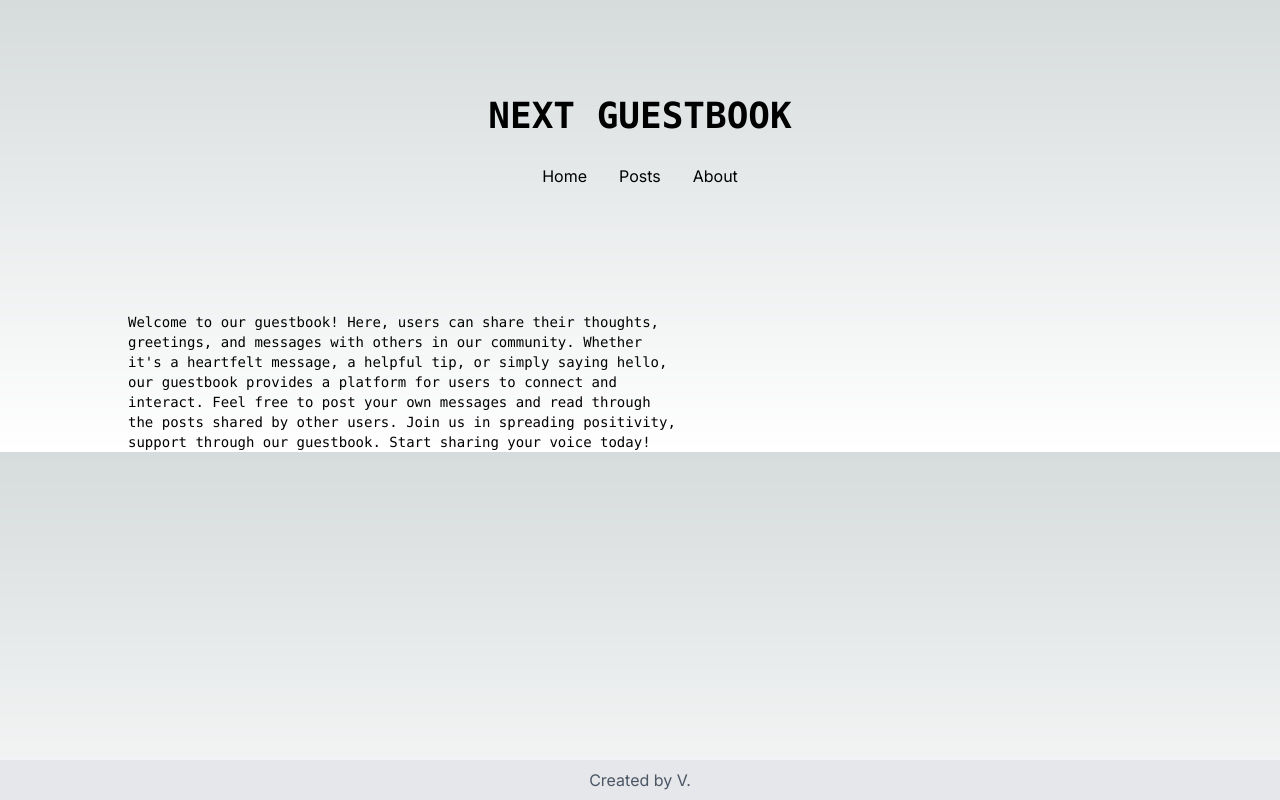
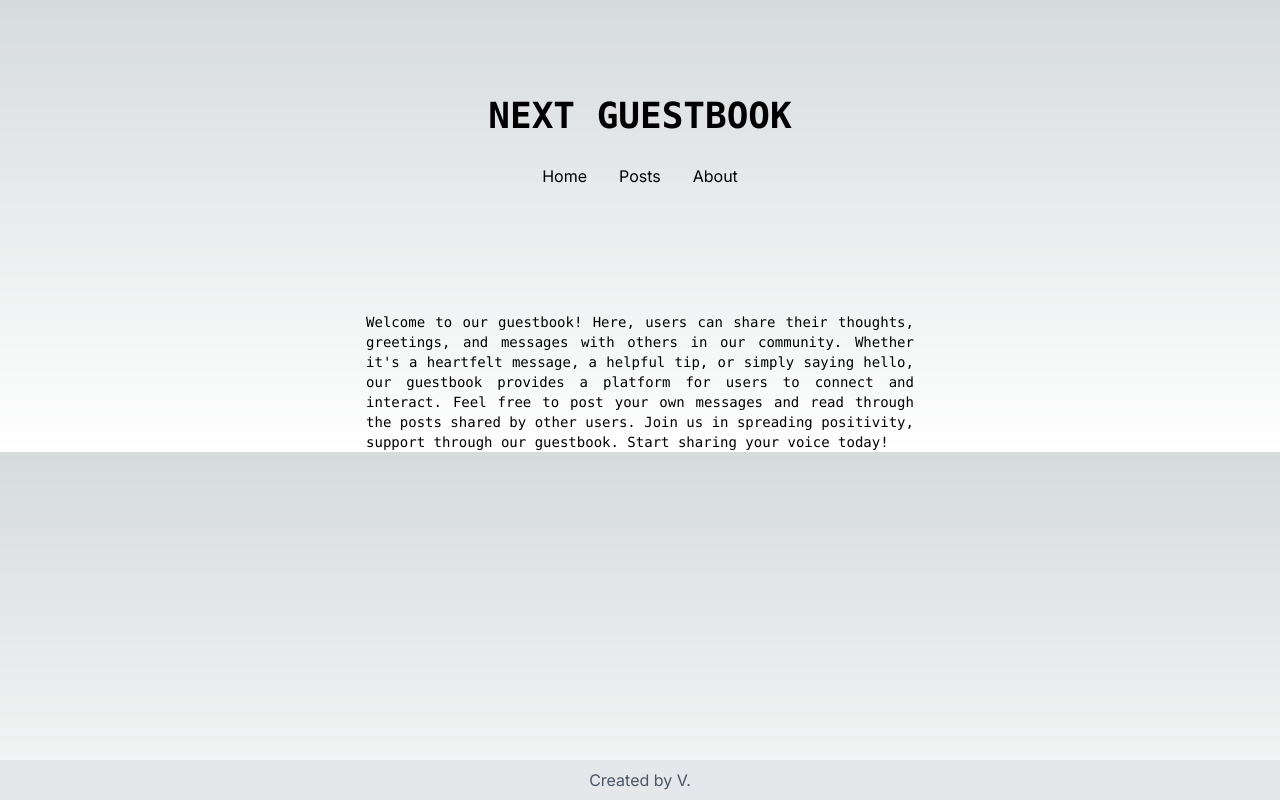
Before and after one commit to viniarski/guestbook-next, a Next.js app: page /about in a window 1280 px wide. Built offline with nearby package versions, Linux system fonts and the light colour scheme.

Commit message:
some changes

```diff
--- a/src/app/about/page.js
+++ b/src/app/about/page.js
@@ -1,16 +1,14 @@
 export default function Page() {
   return (
     <div className="flex justify-center">
-      <p className="z-10 max-w-5xl w-full items-center font-mono text-sm lg:flex">
-        <span className="max-w-prose">
-          Welcome to our guestbook! Here, users can share their thoughts,
-          greetings, and messages with others in our community. Whether it's a
-          heartfelt message, a helpful tip, or simply saying hello, our
-          guestbook provides a platform for users to connect and interact. Feel
-          free to post your own messages and read through the posts shared by
-          other users. Join us in spreading positivity, support through our
-          guestbook. Start sharing your voice today!
-        </span>
+      <p className="max-w-5xl w-full font-mono text-sm text-justify max-w-prose">
+        Welcome to our guestbook! Here, users can share their thoughts,
+        greetings, and messages with others in our community. Whether it's a
+        heartfelt message, a helpful tip, or simply saying hello, our guestbook
+        provides a platform for users to connect and interact. Feel free to post
+        your own messages and read through the posts shared by other users. Join
+        us in spreading positivity, support through our guestbook. Start sharing
+        your voice today!
       </p>
     </div>
   );
```
